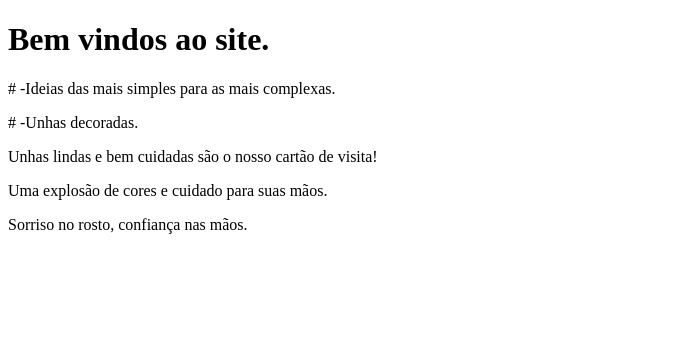
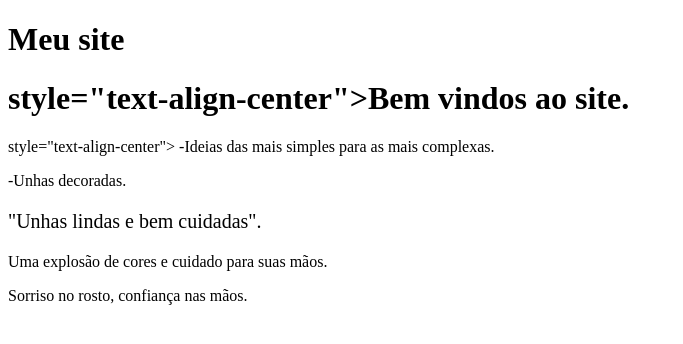
Before and after one commit to feremili7/-Ideias-de-design-de-unhas., a plain HTML site: page index.html in a window 1280 px wide. Shown: the whole page, without its empty margins (0-683 px from the left). Drawn offline with Linux system fonts and the light colour scheme.

Commit message:
editando index.html

```diff
--- a/index.html
+++ b/index.html
@@ -1,16 +1,21 @@
 <!DOCTYPE html>
 <html lang="pt-br"></html>
+     <head>
     <meta charset="UTF-8">
     <title>Ideias de desingn de unhas</title>
+     </head>
+
+    <body>
+    <h1 style="text-align-center">Meu site</h1>
+    <h1> style="text-align-center">Bem vindos ao site.</h1>
+    <p> style="text-align-center"> -Ideias das mais simples para as mais complexas.</p>
+        <p> -Unhas decoradas.</p>
 
 
-    <h1>Bem vindos ao site.</h1>
-    <p># -Ideias das mais simples para as mais complexas.</p>
-        <p># -Unhas decoradas.</p>
+            <p style="font-size: 20px; texte-align-center"><Nossa missão é:<strong> "Unhas lindas e bem cuidadas"</strong>.</em<p>
 
+                <p style="text-align-center" >Uma explosão de cores e cuidado para suas mãos.</p>
 
-            <p>Unhas lindas e bem cuidadas são o nosso cartão de visita!</p>
-
-                <p>Uma explosão de cores e cuidado para suas mãos.</p>
-
-                    <p>Sorriso no rosto, confiança nas mãos.</p>
+                    <p style="text-align-center">Sorriso no rosto, confiança nas mãos.</p>
+            </body>
+        </html>
```
